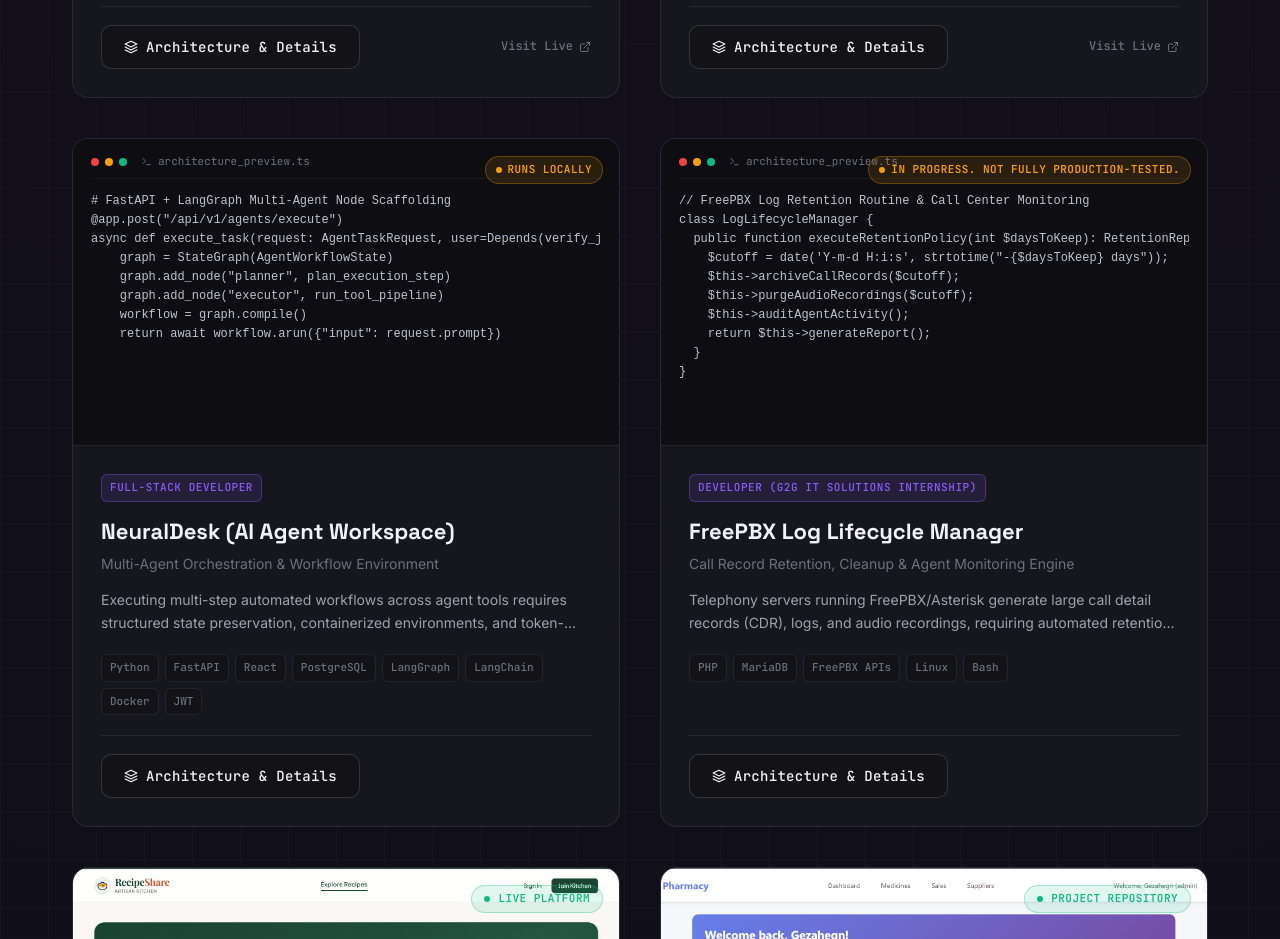
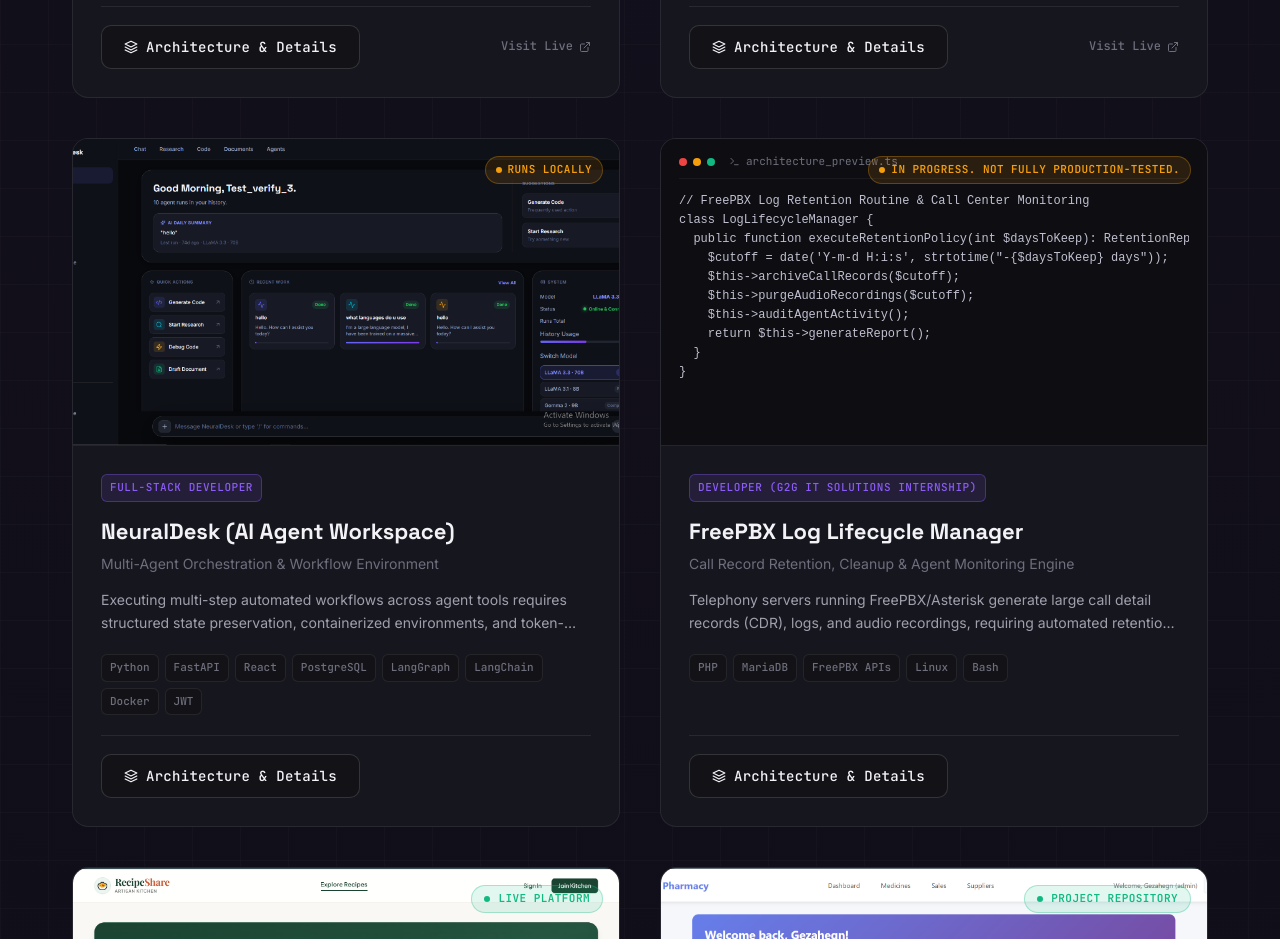
Before and after one commit to GezishDev/my-react-portfolio, a React (Vite) app: page / in a window 1280 px wide. Shown: the part 1780-2719 px from the top of the page. Built offline with nearby package versions, Linux system fonts and the light colour scheme.

Commit message:
feat: add rich workspace dashboard screenshot for NeuralDesk

```diff
--- a/src/components/Projects.jsx
+++ b/src/components/Projects.jsx
@@ -61,7 +61,7 @@
     status: "progress",
     statusText: "Runs locally",
     liveUrl: null,
-    image: null,
+    image: "/screenshots/neuraldesk.png",
     codeSnippet: `# FastAPI + LangGraph Multi-Agent Node Scaffolding
 @app.post("/api/v1/agents/execute")
 async def execute_task(request: AgentTaskRequest, user=Depends(verify_jwt)):
@@ -70,7 +70,7 @@
     graph.add_node("executor", run_tool_pipeline)
     workflow = graph.compile()
     return await workflow.arun({"input": request.prompt})`,
-    altText: "NeuralDesk LangGraph execution node snippet",
+    altText: "NeuralDesk AI agent workspace dashboard interface",
     problem:
       "Executing multi-step automated workflows across agent tools requires structured state preservation, containerized environments, and token-authenticated requests.",
     contribution:
```
Also changed, not shown: public/screenshots/neuraldesk.png (added), public/screenshots/neuraldesk_login.png (added).
